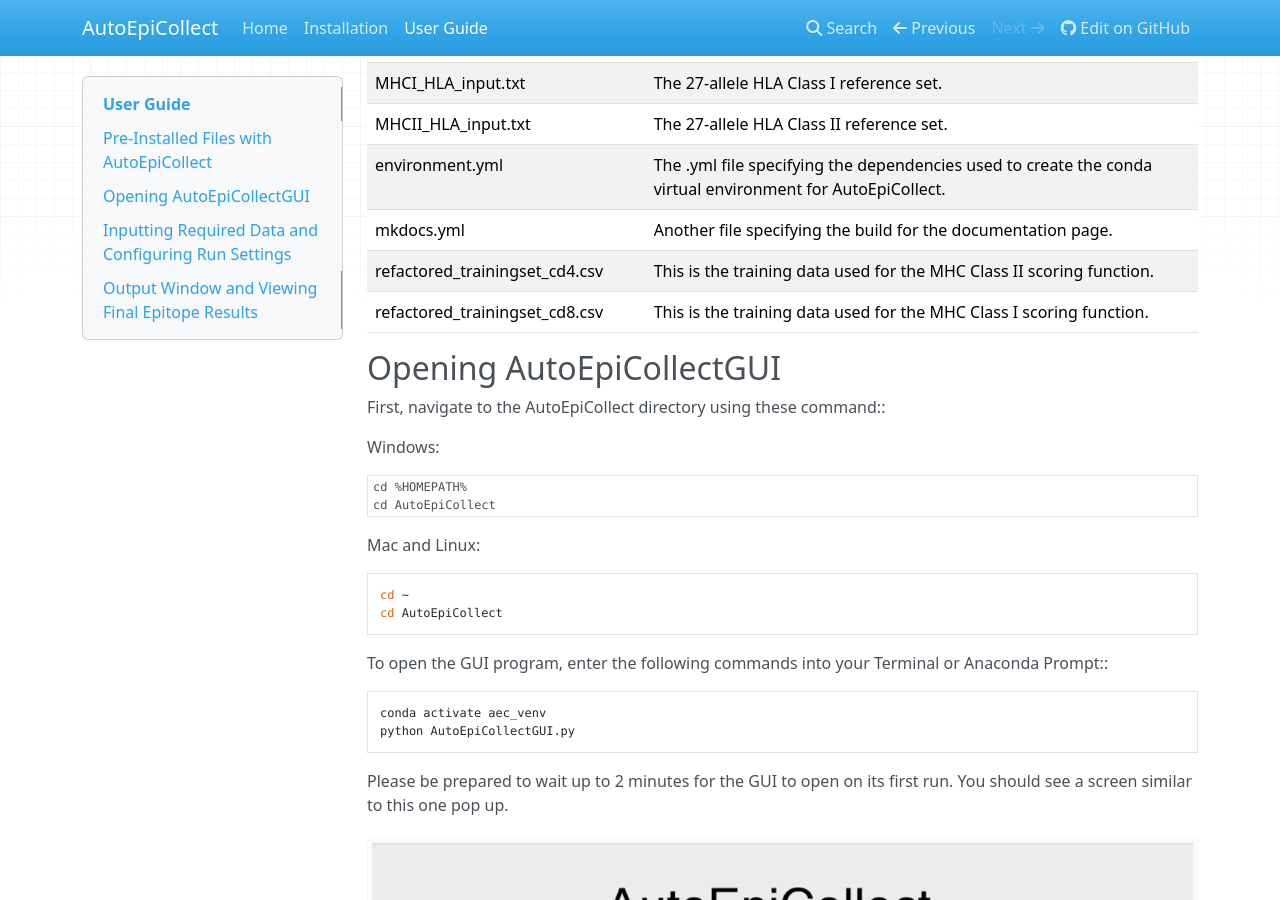
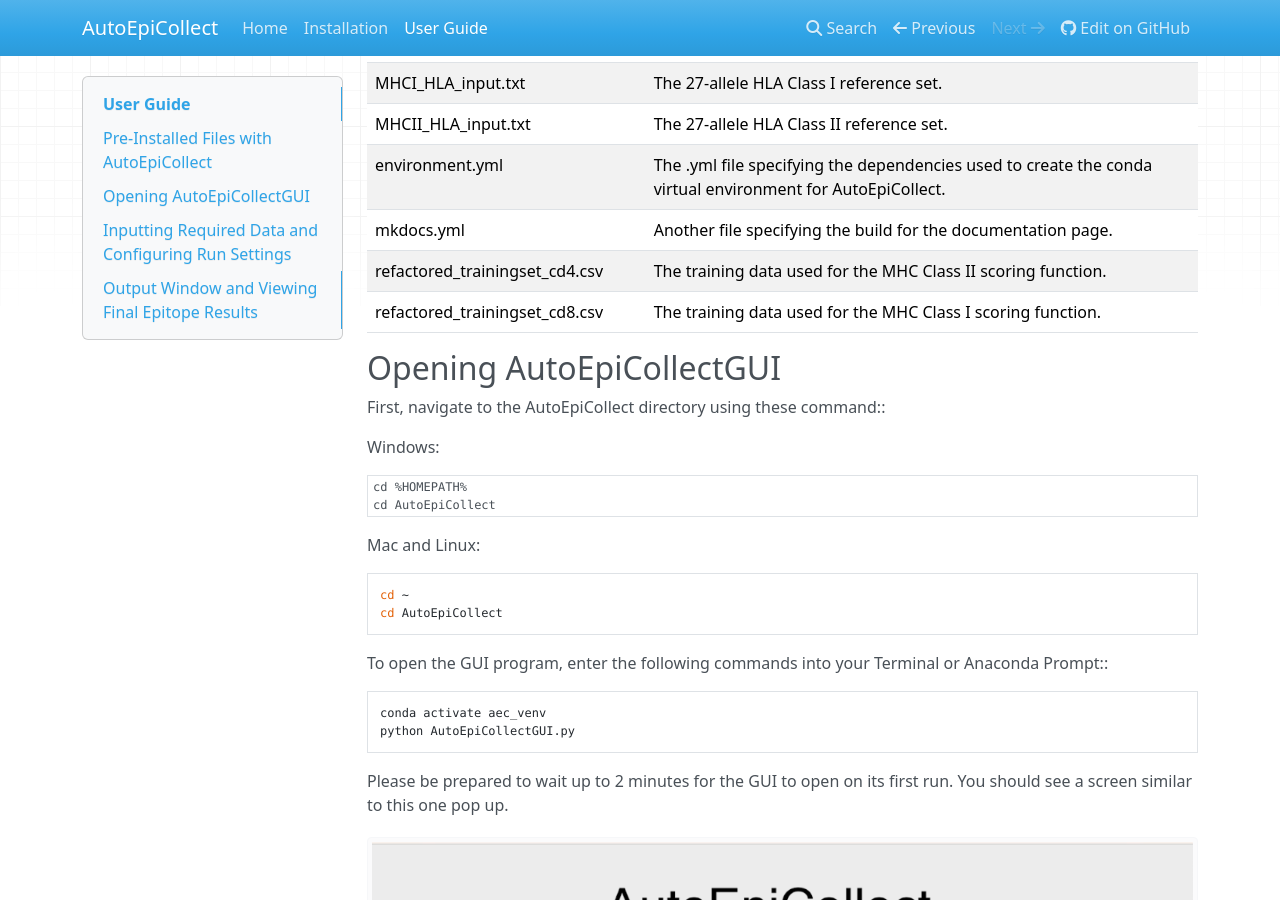
Before and after one commit to mvsamudrala/AutoEpiCollect, an MkDocs documentation site: the page built from docs/guide.md, in a window 1280 px wide and 900 px high, scrolled down 653 px. Built offline with MkDocs 1.6.1, drawn with Linux system fonts in a browser that asks for light colours; nearby versions of some CDN libraries.

Commit message:
Update docs

```diff
--- a/docs/guide.md
+++ b/docs/guide.md
@@ -17,8 +17,8 @@
 | MHCII_HLA_input.txt             | The 27-allele HLA Class II reference set.                                                                                                                 |
 | environment.yml                 | The .yml file specifying the dependencies used to create the conda virtual environment for AutoEpiCollect.                                                |
 | mkdocs.yml                      | Another file specifying the build for the documentation page.                                                                                             |
-| refactored_trainingset_cd4.csv  | This is the training data used for the MHC Class II scoring function.                                                                                     |
-| refactored_trainingset_cd8.csv  | This is the training data used for the MHC Class I scoring function.                                                                                      |
+| refactored_trainingset_cd4.csv  | The training data used for the MHC Class II scoring function.                                                                                             |
+| refactored_trainingset_cd8.csv  | The training data used for the MHC Class I scoring function.                                                                                              |
 
 ## Opening AutoEpiCollectGUI
 First, navigate to the AutoEpiCollect directory using these command::
```
